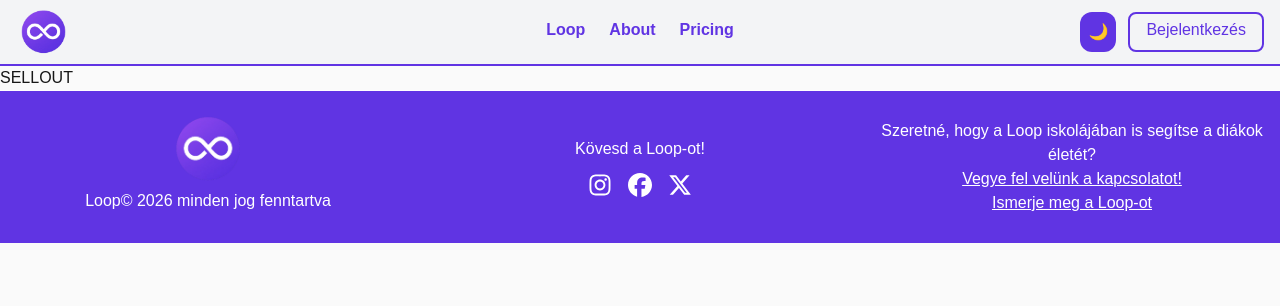
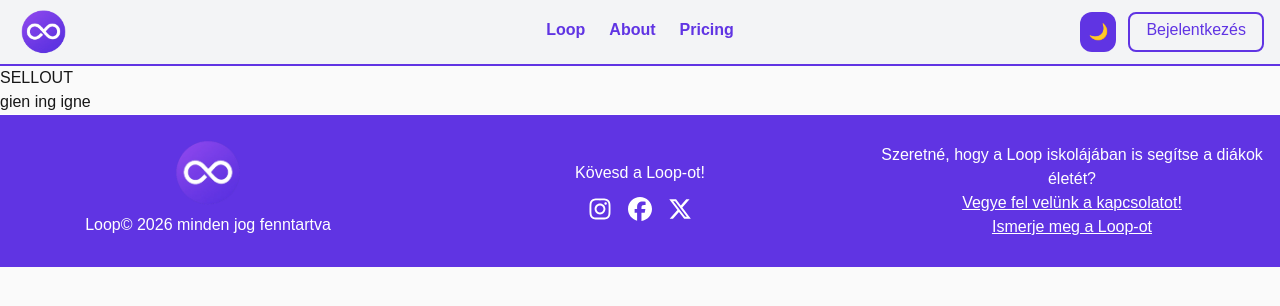
Before and after one commit to TheFakeBatorrr/Loop, a Next.js app in the folder FrontEnd/loopfrontend/: page /sellout in a window 1280 px wide. Shown: the top 306 px of the page. Built offline with nearby package versions, Linux system fonts and the light colour scheme.

Commit message:
sellout oldal teszt

```diff
--- a/FrontEnd/loopfrontend/app/sellout/page.tsx
+++ b/FrontEnd/loopfrontend/app/sellout/page.tsx
@@ -7,6 +7,8 @@ export default function Sellout() {
 
             <h1>SELLOUT</h1>
 
+            <div> gien ing igne</div>
+
         </main>
     )
 }
```
